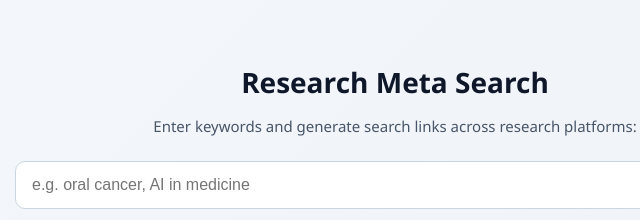
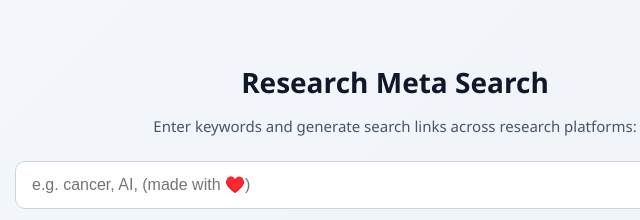
Before and after one commit to ArunKrishnaVenkatesh/paperSearch, a plain HTML site: page index.html in a window 1280 px wide. Shown: the top 220 px of the page, 245-885 px from the left. Drawn offline with Linux system fonts and the light colour scheme.

Commit message:
Update index.html

```diff
--- a/index.html
+++ b/index.html
@@ -1,7 +1,7 @@
 <!DOCTYPE html>
 <html>
 <head>
-  <title>Research Meta Search</title>
+  <title>paperSearch</title>
   <style>
     /* Base layout */
 body {
@@ -163,7 +163,7 @@ button:active {
   <h2>Research Meta Search</h2>
   <p>Enter keywords and generate search links across research platforms:</p>
 
-  <input type="text" id="query" placeholder="e.g. oral cancer, AI in medicine">
+  <input type="text" id="query" placeholder="e.g. cancer, AI, (made with ♥️)">
   <button onclick="searchLinks()">Search</button>
 
   <h3>Search Results:</h3>
```
